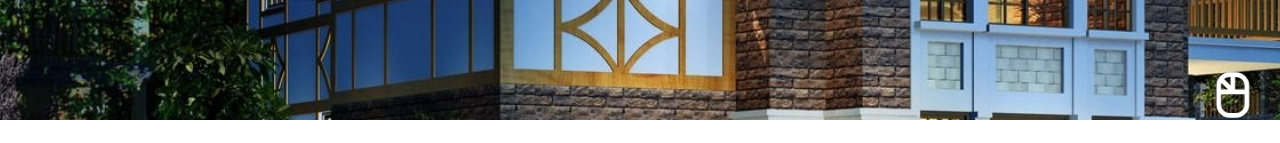
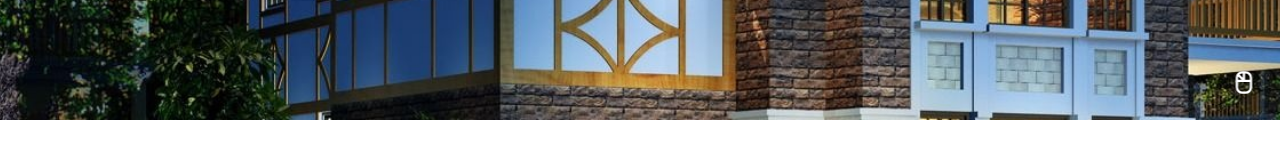
Before and after one commit to GPAstJS/daifaconstrutora-template, a React (Vite) app: page / in a window 1280 px wide. Shown: the part 720-863 px from the top of the page. Built offline with nearby package versions, Linux system fonts and the light colour scheme.

Commit message:
website finished

```diff
--- a/src/components/carousel/carousel.jsx
+++ b/src/components/carousel/carousel.jsx
@@ -71,7 +71,7 @@ export const Carousel = () => {
                                 FALE CONOSCO
                             </a>
                         </div>
-                        <PiMouseLeftClickBold className="slide-indicator  w-[50px] h-[50px] 2xl:w-[50px] 2xl:h-[100px] absolute bottom-0 right-0 mx-[25px] text-white 100" />
+                        <PiMouseLeftClickBold className="slide-indicator text-white  w-[25px] h-[25px] 2xl:w-[50px] 2xl:h-[50px] absolute bottom-0 right-0 m-[25px] text-white2" />
                     </div>
                 </SwiperSlide>
             </Swiper>
--- a/src/components/header.jsx
+++ b/src/components/header.jsx
@@ -3,6 +3,7 @@ import { useEffect } from 'react';
 import { MdMenu } from 'react-icons/md';
 
 import Logo from '../assets/ultraconstrutora-logo.png';
+import { MobileHeader } from './mobileHeader';
 
 export const Header = () => {
     const [openMenuHeader, setOpenMenuHeader] = useState(false);
```
